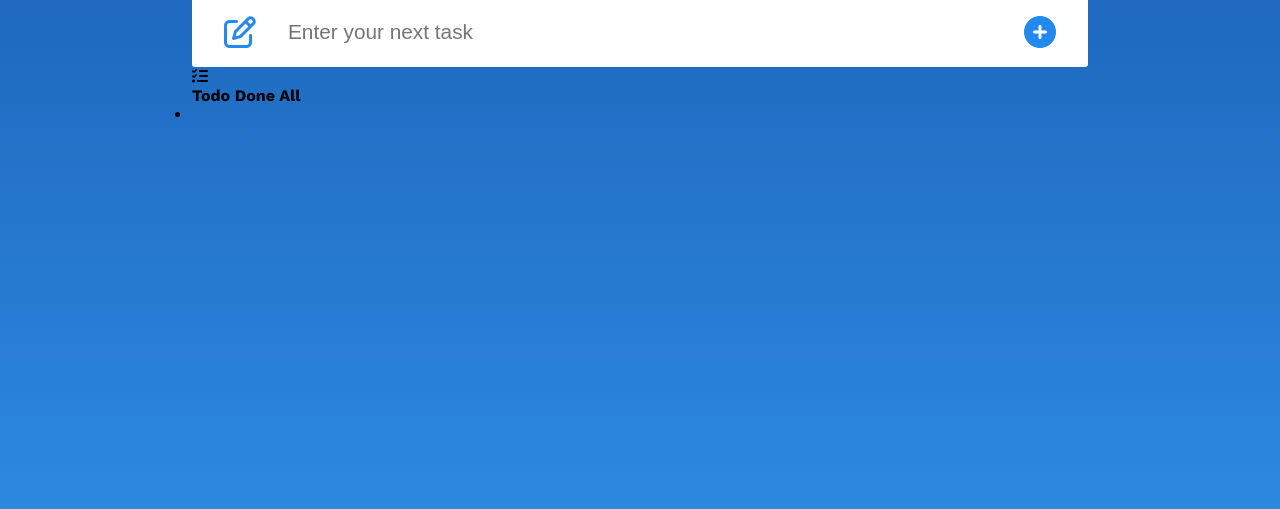
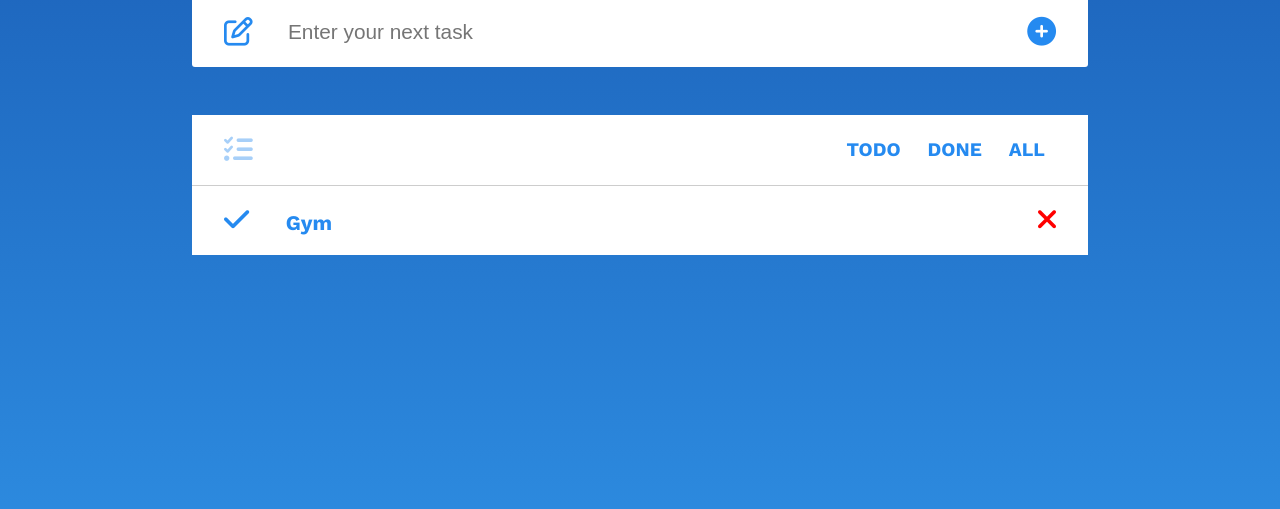
Before and after one commit to Matt0105/vue-todolist, a plain HTML site: page index.html in a window 1280 px wide. Shown: the part 143-652 px from the top of the page. Drawn offline with nearby package versions, Linux system fonts and the light colour scheme.

Commit message:
added first li

```diff
--- a/css/style.css
+++ b/css/style.css
@@ -7,6 +7,12 @@
 html {
     font-size: 100%;
     font-family: 'Work Sans', sans-serif;
+}
+
+i {
+    margin: 0 2rem;
+    font-size: 1.8rem;
+    color: #258af0;
 }
 
 .container {
@@ -30,20 +36,17 @@ html {
     text-transform: uppercase;
 }
 
+/* INPUT */
+
 .input-container {
     display: flex;
     justify-content: space-between;
     align-items: center;
     width: 100%;
     height: 70px;
+    margin-bottom: 3rem;
     background-color: white;
     border-radius: 3px;
-}
-
-.input-container > i {
-    margin: 0 2rem;
-    font-size: 2rem;
-    color: #258af0;
 }
 
 .input-container > input {
@@ -54,3 +57,61 @@ html {
     font-size: 1.3rem;
     caret-color: #258af0;
 }
+
+
+/* NAV */
+
+.nav-task {
+    display: flex;
+    justify-content: space-between;
+    align-items: center;
+    width: 100%;
+    height: 70px;
+    background-color: white;
+}
+
+.nav-task > i.opacity {
+    opacity: 0.4;
+}
+
+.nav-task__select {
+    margin: 0 2rem;
+}
+
+.nav-task__select > span {
+    padding: 0.7rem;
+    text-transform: uppercase;
+    font-size: 1.2rem;
+    color: #258af0;
+}
+.nav-task__select > span:hover {
+    background-color: #cad9e9a9;
+    cursor: pointer;
+    border-radius: 10px;
+}
+
+/* TODO LIST */
+
+.todo-list__list {
+    width: 100%;
+    list-style-type: none;
+}
+
+.todo-list__item {
+    display: flex;
+    justify-content: space-between;
+    align-items: center;
+    width: 100%;
+    height: 70px;
+    background-color: white;
+    border-top: 1px solid rgba(128, 128, 128, 0.397);
+}
+
+.todo-list__item > .task > span {
+    font-size: 1.3rem;
+    color: #258af0;
+}
+
+.todo-list__item > i.red {
+    color: red;
+}
--- a/index.html
+++ b/index.html
@@ -27,7 +27,7 @@
             </div>
 
             <nav class="nav-task">
-                <i class="fas fa-tasks"></i>
+                <i class="fas fa-tasks opacity"></i>
 
                 <div class="nav-task__select">
                     <span>Todo</span>
@@ -38,7 +38,14 @@
 
             <div class="todo-list">
                 <ul class="todo-list__list">
-                    <li class="todo-list__item"></li>
+                    <li class="todo-list__item">
+                        <div class="task">
+                            <i class="fas fa-check"></i>
+                            <span>Gym</span>
+                        </div>
+
+                        <i class="fas fa-times red"></i>
+                    </li>
                 </ul>
             </div>
         </div>
```
